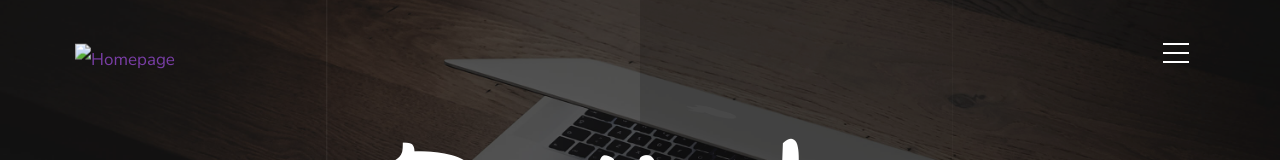
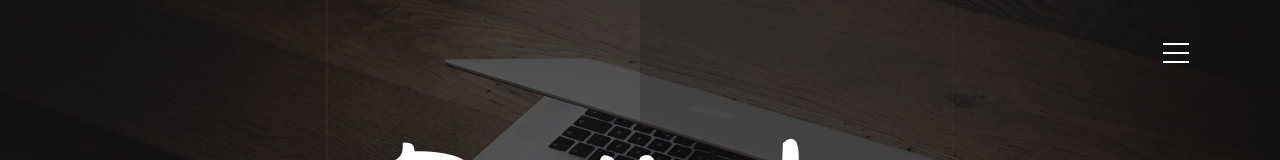
Before and after one commit to midnitepg/devhacks, a plain HTML site: page index.html in a window 1280 px wide. Shown: the top 160 px of the page. Drawn offline with Linux system fonts and the light colour scheme; files whose address does not match are found by name.

Commit message:
Update index.html

```diff
--- a/index.html
+++ b/index.html
@@ -50,7 +50,7 @@
 
         <div class="header-logo">
             <a class="site-logo" href="index.html">
-                <img src="#" alt="Homepage">
+                <!--<img src="#" alt="Homepage">-->
             </a>
         </div> <!-- end header-logo -->
 
```
